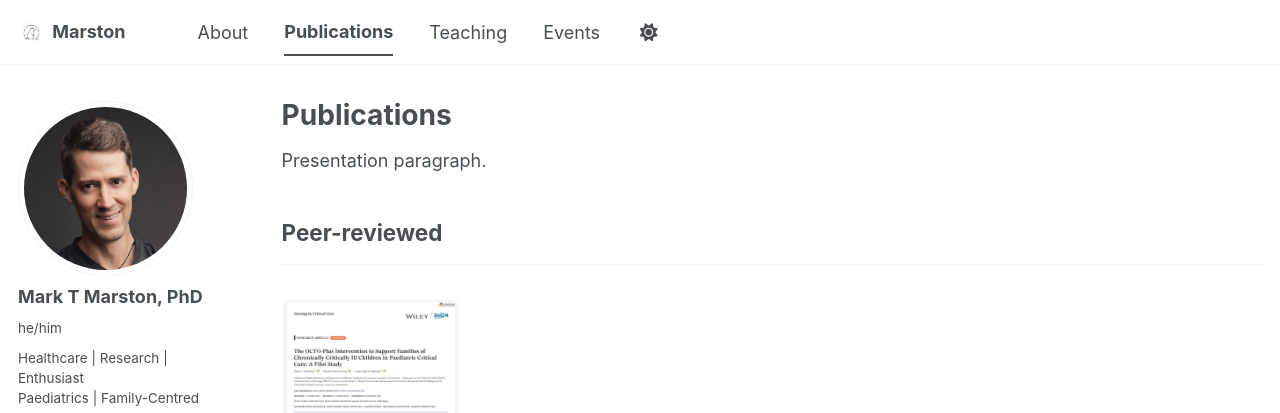
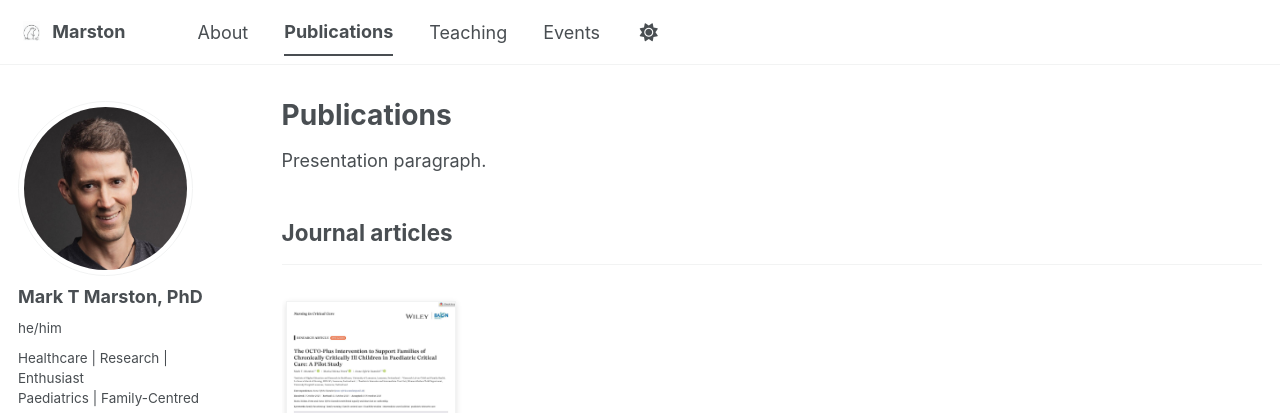
Before and after one commit to marstonRN/marston.github.io, a Jekyll site: the page built from _pages/publications.html, in a window 1280 px wide and 900 px high. Shown: the top 413 px of the window. Built offline with Jekyll 4.4.1, drawn with Linux system fonts in a browser that asks for light colours; a style sheet for code colours, icons or effects is not loaded.

Commit message:
Update publications.html

```diff
--- a/_pages/publications.html
+++ b/_pages/publications.html
@@ -7,7 +7,7 @@ author_profile: true
 
 <p>Presentation paragraph.</p>
 
-<h2>Peer-reviewed</h2><hr />
+<h2>Journal articles</h2><hr />
 
 {% include publication-carousel.html %}
 
```
